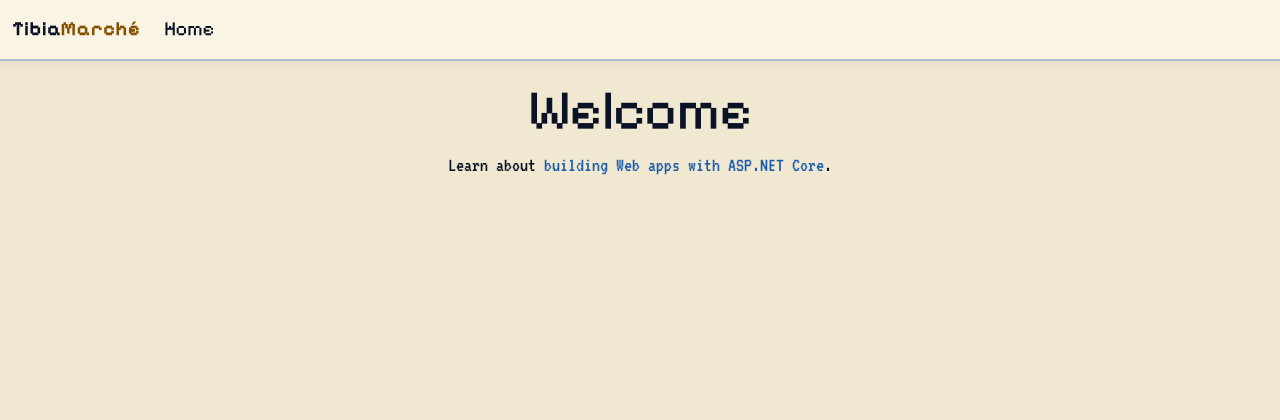
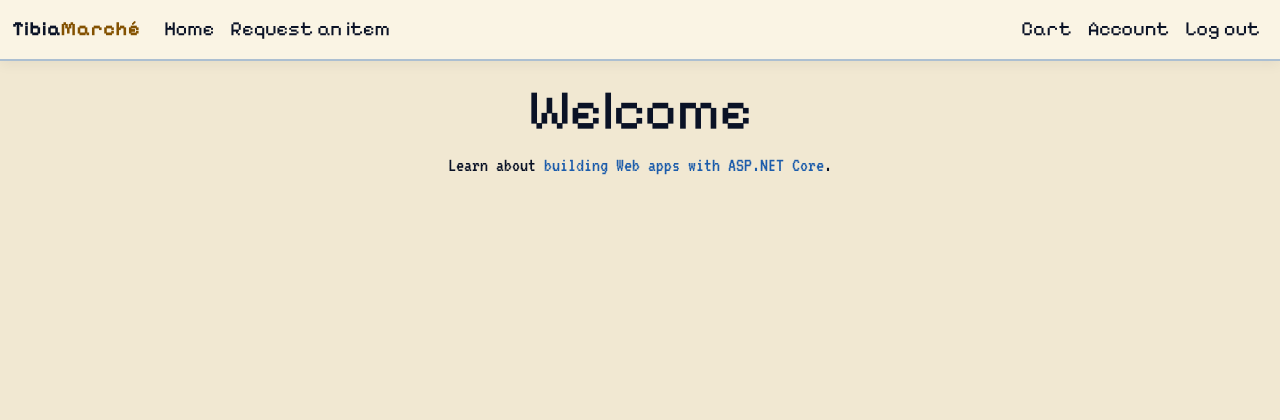
Before and after one commit to bTru625/TibiaMarche_WebApp, an ASP.NET Core app: page / in a window 1280 px wide. Shown: the top 420 px of the page. Run offline with ASP.NET Core 8, Linux system fonts and the light colour scheme; the visitor is signed in with stand-in values (Sample User, id 1); style sheets or scripts are compiled from the project's sources.

Commit message:
Fixed navbar bug

```diff
--- a/Views/Shared/_Layout.cshtml
+++ b/Views/Shared/_Layout.cshtml
@@ -28,25 +28,47 @@
             <nav class="navbar navbar-expand-sm navbar-toggleable-sm tm-admin-nav mb-3" aria-label="Admin">
                 <div class="container-fluid">
                     @* TODO: swap the text for the logo image once it is designed. *@
+                    @* TODO(B - S4 "[Web] Admin hub page"): the logo opens the Admin hub
+                       (maintenance start/stop, server refresh, exchange rate status, gold rate).
+                       Currently a "Coming soon" placeholder in AdminController.Index. *@
                     <a class="navbar-brand" asp-area="" asp-controller="Admin" asp-action="Index">Tibia<span class="tm-brand-accent">Marché</span><span class="tm-admin-tag">ADMIN</span></a>
                     <button class="navbar-toggler" type="button" data-bs-toggle="collapse" data-bs-target=".navbar-collapse" aria-controls="navbarSupportedContent"
                             aria-expanded="false" aria-label="Toggle navigation">
                         <span class="navbar-toggler-icon"></span>
                     </button>
                     <div class="navbar-collapse collapse d-sm-inline-flex justify-content-between">
-                        @* Placeholder targets in AdminController until each real page exists. *@
                         <ul class="navbar-nav flex-grow-1">
                             <li class="nav-item">
+                                @* TODO(B - S4 "[Web] Admin: item list, edit, delete and price change"):
+                                   all items in a table with Edit and Delete, plus an "Add item" button
+                                   that opens J's S3 Add Item page. Currently a placeholder (AdminController.Items). *@
                                 <a class="nav-link @AdminActive("Items")" aria-current="@AdminCurrent("Items")" asp-area="" asp-controller="Admin" asp-action="Items">Items</a>
                             </li>
                             <li class="nav-item">
+                                @* TODO(B - S5 "[Web] Item requests: buyer form and admin table"):
+                                   one table of buyer requests, unique by item + server, with the total
+                                   for each. Currently a placeholder (AdminController.Requests). *@
                                 <a class="nav-link @AdminActive("Requests")" aria-current="@AdminCurrent("Requests")" asp-area="" asp-controller="Admin" asp-action="Requests">Requests</a>
                             </li>
                             <li class="nav-item">
+                                @* TODO(S7 "[Web] Admin: orders, sale alerts, mark delivered"):
+                                   Sold items waiting for in-game delivery (target: within 1 hour), grouped
+                                   by character, with "Mark delivered". Currently a placeholder (AdminController.Deliveries). *@
                                 <a class="nav-link @AdminActive("Deliveries")" aria-current="@AdminCurrent("Deliveries")" asp-area="" asp-controller="Admin" asp-action="Deliveries">Deliveries</a>
                             </li>
                             <li class="nav-item">
+                                @* TODO(J - S8 "Maintenance mode"): start and stop the daily maintenance
+                                   (Available and In Cart items become Maintenance, carts are emptied,
+                                   no orders while active). Currently a placeholder (AdminController.Maintenance). *@
                                 <a class="nav-link @AdminActive("Maintenance")" aria-current="@AdminCurrent("Maintenance")" asp-area="" asp-controller="Admin" asp-action="Maintenance">Maintenance</a>
+                            </li>
+                        </ul>
+                        <ul class="navbar-nav">
+                            <li class="nav-item">
+                                @* TODO(auth): link to the Account page (change password and email; no
+                                   currency section, admins work in CAD only). Log out lives on that page.
+                                   Set ViewData["AdminSection"] = "Account" there so this link highlights. *@
+                                <a class="nav-link @AdminActive("Account")" aria-current="@AdminCurrent("Account")" href="#">Account</a>
                             </li>
                         </ul>
                     </div>
@@ -55,8 +77,10 @@
         }
         else
         {
+            @* ===== Buyer / guest navbar ===== *@
             <nav class="navbar navbar-expand-sm navbar-toggleable-sm navbar-light bg-white border-bottom box-shadow mb-3">
                 <div class="container-fluid">
+                    @* Home page = the catalogue: every Available item, guests can browse. *@
                     <a class="navbar-brand" asp-area="" asp-controller="Home" asp-action="Index">Tibia<span class="tm-brand-accent">Marché</span></a>
                     <button class="navbar-toggler" type="button" data-bs-toggle="collapse" data-bs-target=".navbar-collapse" aria-controls="navbarSupportedContent"
                             aria-expanded="false" aria-label="Toggle navigation">
@@ -65,10 +89,52 @@
                     <div class="navbar-collapse collapse d-sm-inline-flex justify-content-between">
                         <ul class="navbar-nav flex-grow-1">
                             <li class="nav-item">
+                                @* TODO(J - Catalog): Home shows all Available items with search and
+                                   filters (vocation, level, price). *@
                                 <a class="nav-link" asp-area="" asp-controller="Home" asp-action="Index">Home</a>
                             </li>
+                            <li class="nav-item">
+                                @* TODO(B - S5 "[Web] Item requests: buyer form and admin table"):
+                                   form to request an out-of-stock item (item name + server).
+                                   Guests get the login page first, then return here. *@
+                                <a class="nav-link" href="#">Request an item</a>
+                            </li>
                         </ul>
-                        @* TODO(auth): Login / Account / Log out links go here. *@
+                        <ul class="navbar-nav">
+                            @* TODO(auth): IsAuthenticated is always false until login exists,
+                               so only the guest links show for now. *@
+                            @if (User.Identity?.IsAuthenticated == true)
+                            {
+                                <li class="nav-item">
+                                    @* TODO(J - Cart): the buyer's cart (locked items, total in the buyer's
+                                       currency, checkout with a deliver-to character per item).
+                                       Optional: badge with the number of items. *@
+                                    <a class="nav-link" href="#">Cart</a>
+                                </li>
+                                <li class="nav-item">
+                                    @* TODO(auth + B - Account page): currency (saves right away, shows an
+                                       example converted price), change password, change email. *@
+                                    <a class="nav-link" href="#">Account</a>
+                                </li>
+                                <li class="nav-item">
+                                    @* TODO(auth - J S2): replace with a POST form (with antiforgery token)
+                                       that signs out, then returns to Home. Logging out must not be a GET link. *@
+                                    <a class="nav-link" href="#">Log out</a>
+                                </li>
+                            }
+                            else
+                            {
+                                <li class="nav-item">
+                                    @* TODO(auth - J S2 "[Web] Auth: register, login, logout, guest browsing"):
+                                       login page. Pass returnUrl so the user goes back to the page they were on. *@
+                                    <a class="nav-link" href="#">Login</a>
+                                </li>
+                                <li class="nav-item">
+                                    @* TODO(auth - J S2): register page (email + password; new accounts are buyers). *@
+                                    <a class="nav-link" href="#">Register</a>
+                                </li>
+                            }
+                        </ul>
                     </div>
                 </div>
             </nav>
```
